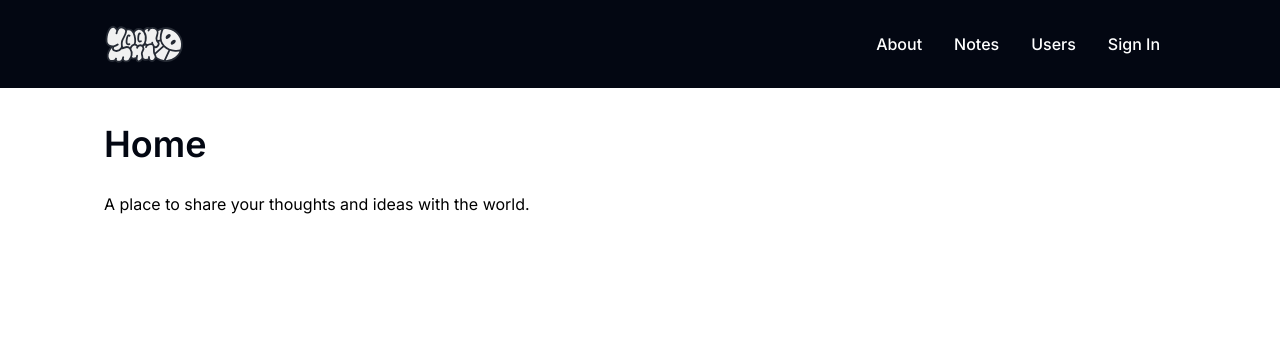
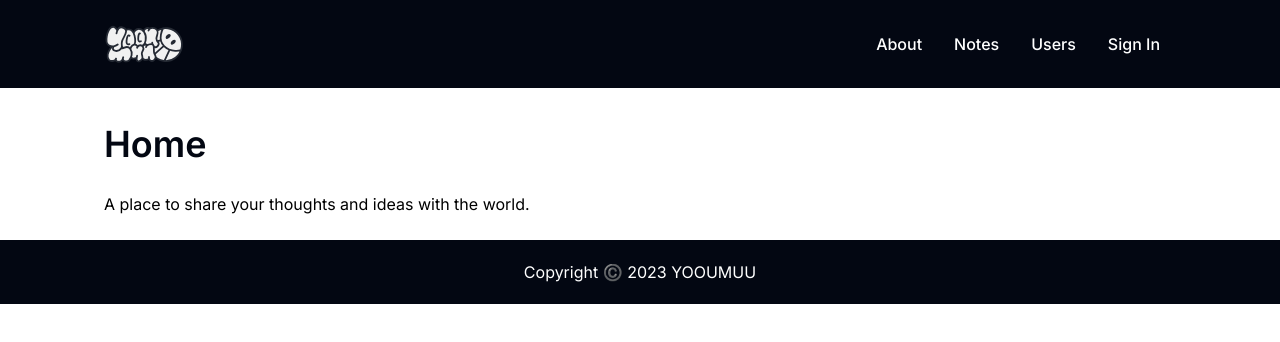
Before and after one commit to YOOUMUU/my-space, a Next.js app: page / in a window 1280 px wide. Shown: the top 342 px of the page. Built offline with nearby package versions, Linux system fonts and the light colour scheme; no server answers.

Commit message:
Danamic data fetching

```diff
--- a/app/layout.tsx
+++ b/app/layout.tsx
@@ -3,6 +3,7 @@ import '@styles/globals.css';
 import { Metadata } from 'next';
 import { Inter } from 'next/font/google';
 import AuthProvider from './AuthProvider';
+import Footer from '@components/Footer';
 
 const inter = Inter({ subsets: ['latin'] });
 
@@ -22,6 +23,7 @@ export default function RootLayout({
         <body className={inter.className}>
           <NavBar />
           {children}
+          <Footer />
         </body>
       </html>
     </AuthProvider>
--- /dev/null
+++ b/app/users/[id]/page.tsx
@@ -0,0 +1,27 @@
+import { prisma } from '@lib/prisma';
+import { Metadata } from 'next';
+import { use } from 'react';
+
+interface Props {
+  params: {
+    id: string;
+  };
+}
+
+export async function generateMetadata({ params }: Props): Promise<Metadata> {
+  const user = await prisma.user.findUnique({ where: { id: params.id } });
+  return { title: `User Profile of ${user?.name}` };
+}
+
+export default async function UserProfile({ params }: Props) {
+  const user = await prisma.user.findUnique({ where: { id: params.id } });
+  const { name, email, image } = user ?? {};
+
+  return (
+    <div className="container">
+      <h1 className="title font-bold">{name}</h1>
+      <img src={image ?? '/mememan.webp'} alt={`${name}'s profile picture`} />
+      <p className="mt-5 text-md font-medium">{`Email: ${email}`}</p>
+    </div>
+  );
+}
--- /dev/null
+++ b/components/Footer.tsx
@@ -0,0 +1,13 @@
+const Footer = () => {
+  const year = new Date().getFullYear();
+
+  return (
+    <div className="bg-gray-950 text-white">
+      <div className="container text-center space-x-4 align-middle">
+        Copyright ©️ {year} YOOUMUU
+      </div>
+    </div>
+  );
+};
+
+export default Footer;
--- a/components/UserCard.tsx
+++ b/components/UserCard.tsx
@@ -20,7 +20,7 @@ const UserCard = ({ id, name, email, image }: Props) => {
         <Link href={`/users/${id}`}>
           <h3 className="text-lg mt-2 font-bold">{name}</h3>
         </Link>
-        <p>{email ? `email:${email}` : ''}</p>
+        <p>{email ? `Email: ${email}` : ''}</p>
       </div>
     </div>
   );
```
